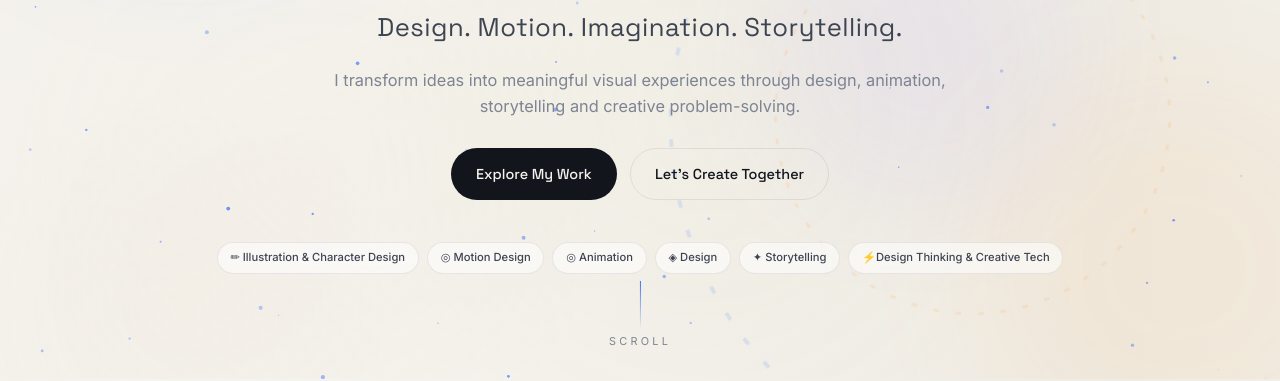
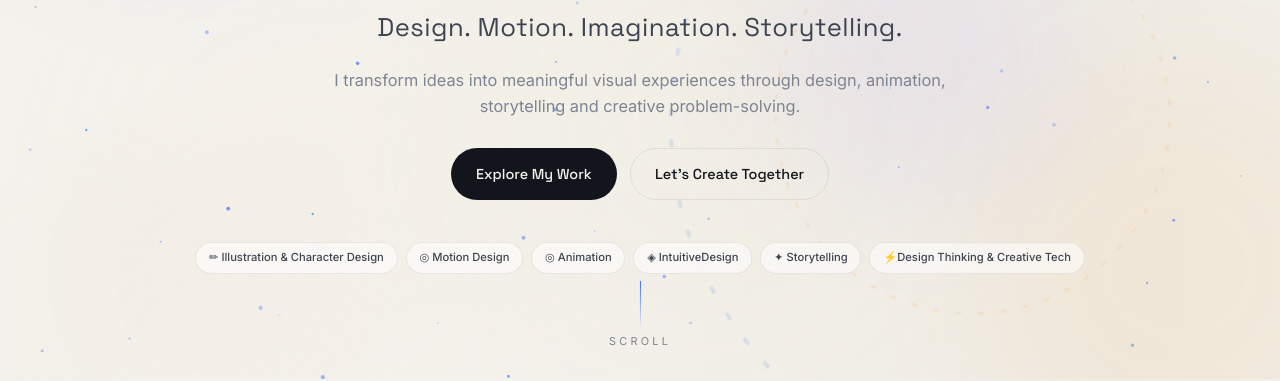
Before and after one commit to Totweva/Portfolio_White_11262026, a plain HTML site: page index.html in a window 1280 px wide. Shown: the part 421-802 px from the top of the page. Drawn offline with Linux system fonts and the light colour scheme; animation ran at ten frames a second.

Commit message:
Updated index.html

```diff
--- a/index.html
+++ b/index.html
@@ -95,7 +95,7 @@
       <span class="chip">✏ Illustration & Character Design</span>
       <span class="chip">◎ Motion Design</span>
       <span class="chip">◎ Animation</span>
-      <span class="chip">◈ Design</span>
+      <span class="chip">◈ IntuitiveDesign</span>
       <span class="chip">✦ Storytelling</span>
       <span class="chip">⚡Design Thinking & Creative Tech</span>
     </div>
```
